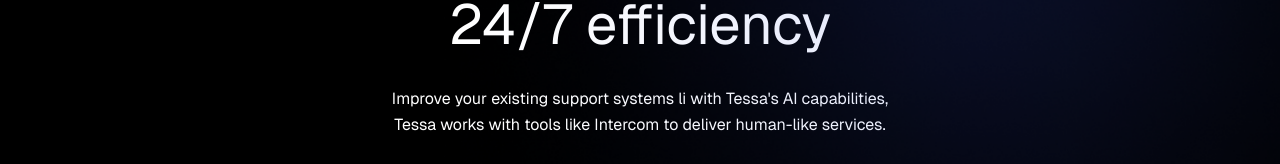
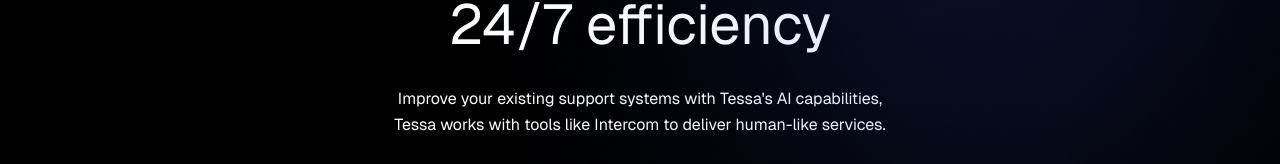
Before and after one commit to Popsabey/tessa-prelauch-webpage, a Next.js app: page / in a window 1280 px wide. Shown: the part 371-535 px from the top of the page. Built offline with nearby package versions, Linux system fonts and the light colour scheme.

Commit message:
Update HeroSection.tsx

```diff
--- a/src/components/common/HeroSection.tsx
+++ b/src/components/common/HeroSection.tsx
@@ -32,7 +32,7 @@
                     </h1>
 
                     <p className="text-sm sm:text-base w-[250px] sm:w-[300px] md:w-[400px] lg:w-[500px] font-light font-geist-regular leading-relaxed text-center text-white mx-auto">
-                        Improve your existing support systems li with Tessa&apos;s AI capabilities,
+                        Improve your existing support systems with Tessa&apos;s AI capabilities,
                         Tessa works with tools like Intercom to deliver human-like services.
                     </p>
 
```
